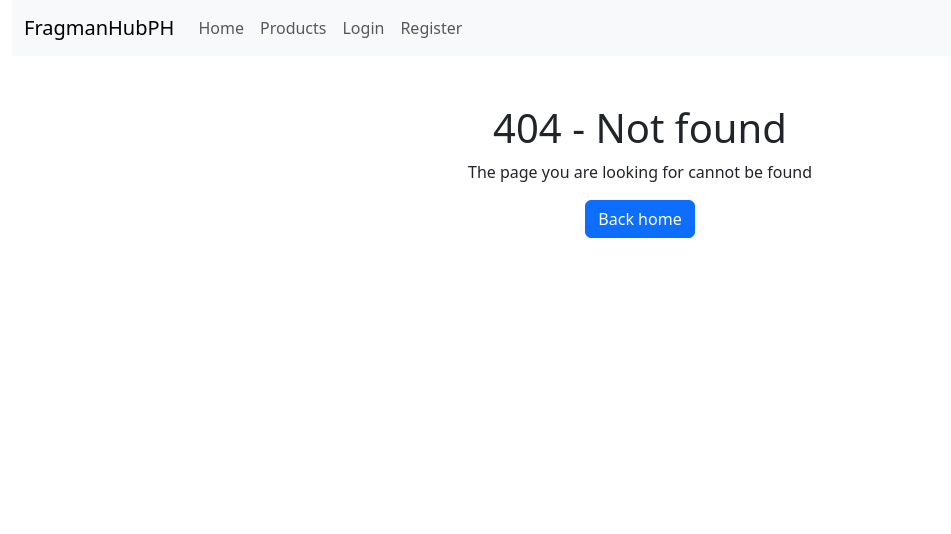
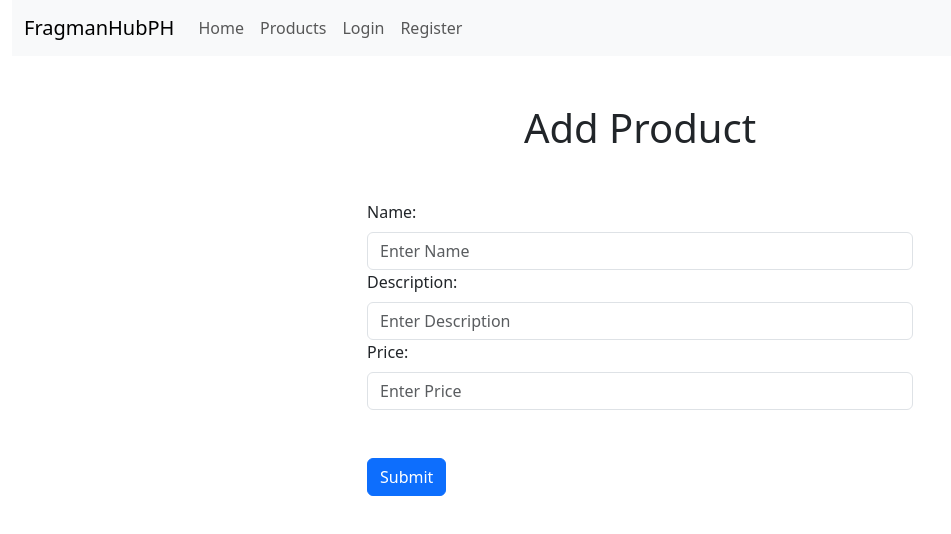
Before and after one commit to laurenceleridad/b335-celeridad-capstone-3, a React (Create React App) app: page /addProduct in a window 1280 px wide. Before the commit this address had no page. Shown: the top 534 px of the page, without its empty margins (0-951 px from the left). Built offline with nearby package versions, Linux system fonts and the light colour scheme.

Commit message:
Added add-product

```diff
--- a/src/App.js
+++ b/src/App.js
@@ -11,6 +11,7 @@ import Products from './pages/Products'
 import Profile from './pages/Profile'
 import ProductView from './pages/ProductView'
 import AddToCart from './pages/AddToCart'
+import AddProduct from './pages/AddProduct';
 import Error from './pages/Error';
 
 
@@ -82,6 +83,7 @@ function App() {
               <Route path ="/logout" element={<Logout />} />
               <Route path ="/products" element={<Products />} />
               <Route path ="/profile" element={<Profile />} />
+              <Route path ="/addProduct" element={<AddProduct />} />
               <Route path ="/products/:productId" element={<ProductView />} />
               <Route path ="/add-to-cart" element={<AddToCart />} />
 
--- /dev/null
+++ b/src/pages/AddProduct.js
@@ -0,0 +1,120 @@
+import { useState, useEffect, useContext } from 'react';
+import { Form, Button } from 'react-bootstrap';
+import { useNavigate } from 'react-router-dom';
+import Swal from 'sweetalert2';
+import UserContext from '../UserContext';
+
+export default function AddProduct() {
+    const navigate = useNavigate();
+    const { user } = useContext(UserContext);
+
+    // input states
+    const [name, setName] = useState('');
+    const [description, setDescription] = useState('');
+    const [price, setPrice] = useState('');
+
+    function addProduct(e) {
+        // prevent submit event's default behavior
+        e.preventDefault();
+
+        let token = localStorage.getItem('access');
+
+        fetch(`${process.env.REACT_APP_API_URL}/products/`, {
+            method: 'POST',
+            headers: {
+                'Content-Type': 'application/json',
+                Authorization: `Bearer ${token}`,
+            },
+            body: JSON.stringify({
+                name: name,
+                description: description,
+                price: price,
+            }),
+        })
+            .then((res) => res.json())
+            .then((data) => {
+                console.log(data);
+
+                if (data.error) {
+                    Swal.fire({
+                        icon: 'error',
+                        title: data.error,
+                    });
+                } else if (data.savedProduct) {
+                    Swal.fire({
+                        icon: 'success',
+                        title: 'Product Added',
+                    });
+
+                    navigate('/products');
+                } else {
+                    Swal.fire({
+                        icon: 'error',
+                        title: 'Something went wrong',
+                    });
+
+                    navigate('/products');
+                }
+            })
+            .catch((error) => {
+                console.error('Error adding product:', error);
+            });
+
+        setName('');
+        setDescription('');
+        setPrice(0);
+    }
+
+    return (
+        <>
+        <div className="container">
+          <div className="row justify-content-center">
+            <div className="col-md-6">
+            <h1 className="my-5 text-center">Add Product</h1>
+            <Form onSubmit={(e) => addProduct(e)}>
+                <Form.Group>
+                    <Form.Label>Name:</Form.Label>
+                    <Form.Control
+                        type="text"
+                        placeholder="Enter Name"
+                        required
+                        value={name}
+                        onChange={(e) => {
+                            setName(e.target.value);
+                        }}
+                    />
+                </Form.Group>
+                <Form.Group>
+                    <Form.Label>Description:</Form.Label>
+                    <Form.Control
+                        type="text"
+                        placeholder="Enter Description"
+                        required
+                        value={description}
+                        onChange={(e) => {
+                            setDescription(e.target.value);
+                        }}
+                    />
+                </Form.Group>
+                <Form.Group>
+                    <Form.Label>Price:</Form.Label>
+                    <Form.Control
+                        type="number"
+                        placeholder="Enter Price"
+                        required
+                        value={price}
+                        onChange={(e) => {
+                            setPrice(e.target.value);
+                        }}
+                    />
+                </Form.Group>
+                <Button variant="primary" type="submit" className="my-5">
+                    Submit
+                </Button>
+            </Form>
+           </div>
+           </div>
+           </div>
+        </>
+    );
+}
```
Also changed, not shown: src/pages/AddCourse.js (deleted, +0 -104 lines).
